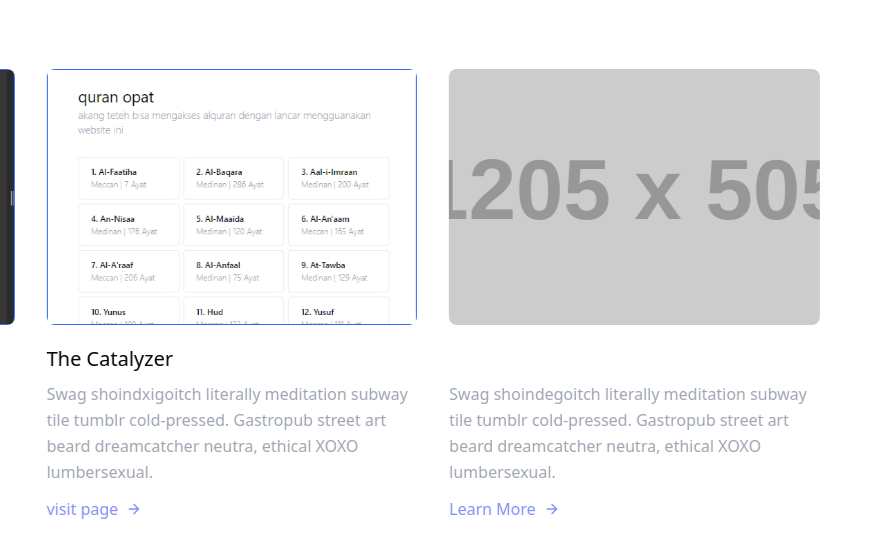
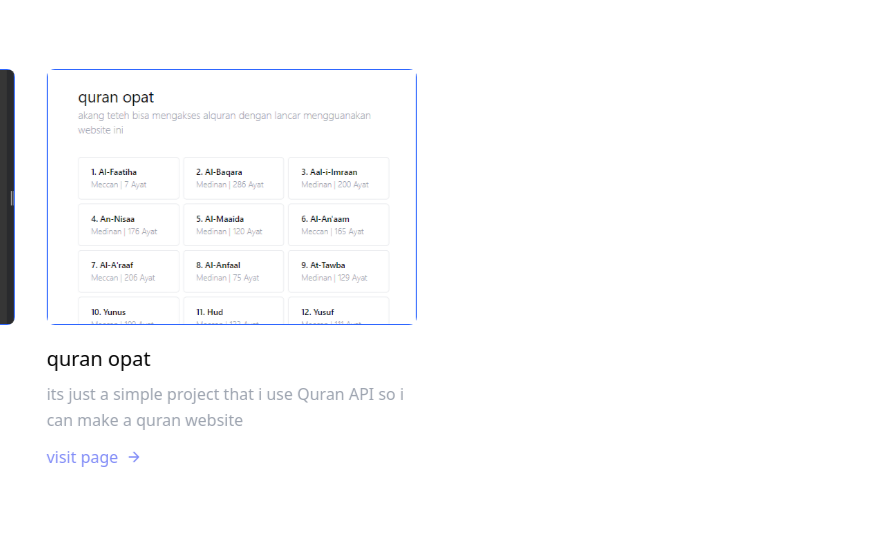
Before and after one commit to dhafin5858/portofolio.github.io, a website: page src/index.html in a window 1280 px wide. Shown: the part 1687-2244 px from the top of the page, 407-1280 px from the left. Drawn offline with nearby package versions, Linux system fonts and the light colour scheme; placeholder pictures from the web are drawn by us.

Commit message:
add project

```diff
--- a/src/index.html
+++ b/src/index.html
@@ -161,26 +161,15 @@
         <div class="rounded-lg h-64 overflow-hidden">
           <img alt="content" class="object-cover object-center h-full w-full border border-[#2b64ff]" src="/IMG/d.png">
         </div>
-        <h2 class="text-xl font-medium title-font text-black mt-5">The Catalyzer</h2>
-        <p class="text-base leading-relaxed mt-2">Swag shoindxigoitch literally meditation subway tile tumblr cold-pressed. Gastropub street art beard dreamcatcher neutra, ethical XOXO lumbersexual.</p>
+        <h2 class="text-xl font-medium title-font text-black mt-5">quran opat</h2>
+        <p class="text-base leading-relaxed mt-2">its just a simple project that i use Quran API so i can make a quran website</p>
         <a class="text-indigo-400 inline-flex items-center mt-3">visit page
           <svg fill="none" stroke="currentColor" stroke-linecap="round" stroke-linejoin="round" stroke-width="2" class="w-4 h-4 ml-2" viewBox="0 0 24 24">
             <path d="M5 12h14M12 5l7 7-7 7"></path>
           </svg>
         </a>
       </div>
-      <div class="p-4 md:w-1/3 sm:mb-0 mb-6">
-        <div class="rounded-lg h-64 overflow-hidden">
-          <img alt="content" class="object-cover object-center h-full w-full" src="https://dummyimage.com/1205x505">
-        </div>
-        <h2 class="text-xl font-medium title-font text-white mt-5">The 400 Blows</h2>
-        <p class="text-base leading-relaxed mt-2">Swag shoindegoitch literally meditation subway tile tumblr cold-pressed. Gastropub street art beard dreamcatcher neutra, ethical XOXO lumbersexual.</p>
-        <a class="text-indigo-400 inline-flex items-center mt-3">Learn More
-          <svg fill="none" stroke="currentColor" stroke-linecap="round" stroke-linejoin="round" stroke-width="2" class="w-4 h-4 ml-2" viewBox="0 0 24 24">
-            <path d="M5 12h14M12 5l7 7-7 7"></path>
-          </svg>
-        </a>
-      </div>
+
     </div>
   </div>
 </section>
```
